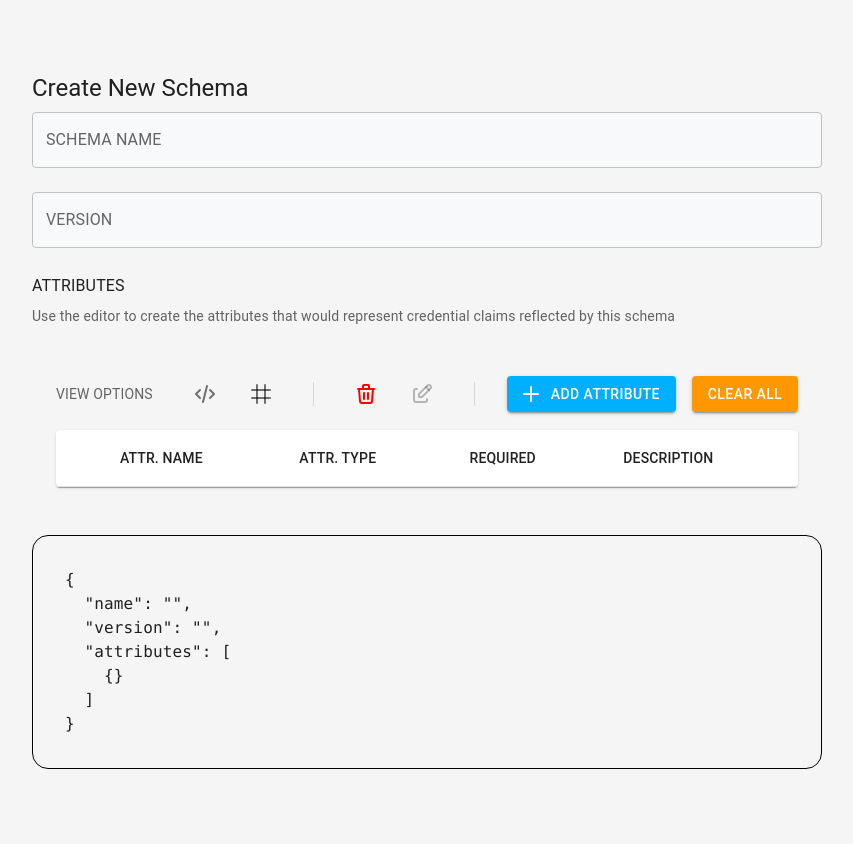
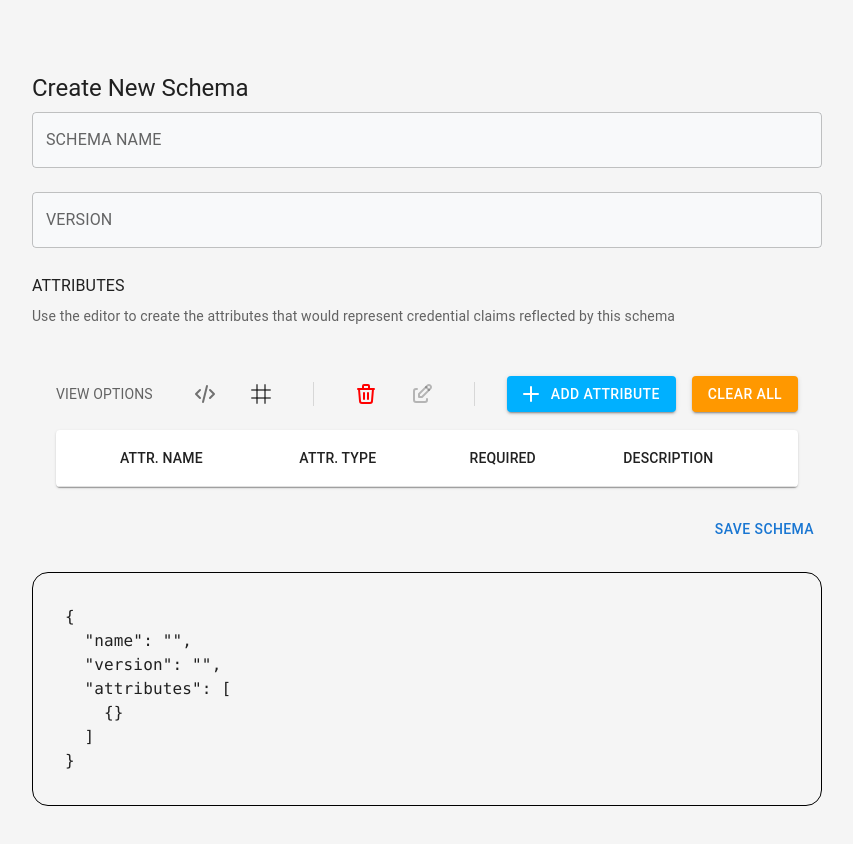
Before and after one commit to YuraAlaverdyan/schema-creator, a React (Vite) app in the folder test-task/: page / in a window 1280 px wide. Both pictures are taken after a click on the button "ADD NEW SCHEMA". Shown: the top 844 px of the page, without its empty margins (213-1066 px from the left). Built offline with nearby package versions, Linux system fonts and the light colour scheme; the HTML template or start-up script is replaced by a standard one.

Commit message:
Work proggress

```diff
--- a/test-task/src/app/features/scheme.ts
+++ b/test-task/src/app/features/scheme.ts
@@ -16,6 +16,9 @@ export const schemeSlice = createSlice({
   reducers: {
     addSchemaToList: (state, action: PayloadAction<Schema>) => {
       state.schemas = [action.payload];
+    },
+    addSchemaToSchemaList: (state, action: PayloadAction<Schema>) => {
+      state.schemas = [...state.schemas, action.payload];
     },
     deleteSchemaFromList: (state, action: PayloadAction<string>) => {
       state.schemas = state.schemas.filter((s) => s.id !== action.payload);
@@ -36,6 +39,7 @@ export const schemeSlice = createSlice({
 export const {
   addSchemaToList,
   deleteSchemaFromList,
+  addSchemaToSchemaList,
   resetAllAtributesFromSchema,
 } = schemeSlice.actions;
 
--- a/test-task/src/components/Attributes/AttributeRow.tsx
+++ b/test-task/src/components/Attributes/AttributeRow.tsx
@@ -47,7 +47,7 @@ export default function AttributeRow({
                 <TableRow>
                     <TableCell style={{ paddingBottom: 0, paddingTop: 0 }} colSpan={6}>
                         <Collapse in={expandedRows[row.id]} timeout="auto" unmountOnExit>
-                            <Box>
+                            <Box sx={{width: "100%"}}>
                                 {row.properties.map((childRow) => (
                                     <AttributeRow
                                         key={childRow.id}
--- a/test-task/src/components/PropertyInput.tsx
+++ b/test-task/src/components/PropertyInput.tsx
@@ -130,6 +130,7 @@ export default function PropertyInput({
     >
       {properties.map((property, index) => (
         <Paper
+          key={property.id}
           elevation={2}
           sx={{
             p: 3,
--- a/test-task/src/components/SchemaEditor.tsx
+++ b/test-task/src/components/SchemaEditor.tsx
@@ -3,7 +3,7 @@ import SchemaForm from "./SchemaForm";
 import SchemaList from "./SchemaList";
 import { Box, Button, CardContent } from "@mui/material";
 import { useAppDispatch, useAppSelector } from "../app/store";
-import { addSchemaToList } from "../app/features/scheme";
+import { addSchemaToSchemaList } from "../app/features/scheme";
 import { Schema } from "../app/types";
 
 export default function SchemaEditor() {
@@ -17,7 +17,7 @@ export default function SchemaEditor() {
   };
 
   const addSchema = (newSchema: Schema) => {
-    dispatch(addSchemaToList(newSchema));
+    dispatch(addSchemaToSchemaList(newSchema));
   };
 
   return (
--- a/test-task/src/components/SchemaForm.tsx
+++ b/test-task/src/components/SchemaForm.tsx
@@ -16,7 +16,7 @@ export default function SchemaForm({
   initialSchema,
   onSubmit,
 }: SchemaFormProps) {
-  const [schema, setSchema] = useState<Schema>(initialSchema);
+  const [schema, setSchema] = useState<Schema>(JSON.parse(JSON.stringify(initialSchema)));
   const [isOpenModal, setIsOpenModal] = useState<boolean>(false);
   const [isEditing, setIsEditing] = useState<boolean>(false);
   const [selectedIds, setSelectedIds] = useState<string[]>([]);
@@ -186,7 +186,7 @@ export default function SchemaForm({
               overflowY: "scroll",
               display: "flex",
               flexDirection: "column",
-              gap: "30px"
+              gap: "30px",
             }}
           >
             <PropertyInput
@@ -202,11 +202,13 @@ export default function SchemaForm({
               isEditing={isEditing}
               setSchemaAttributes={setSchemaAttributes}
             />
-            <Box sx={{
-                display: 'flex',
+            <Box
+              sx={{
+                display: "flex",
                 gap: "15px",
-                justifyContent: "flex-end"
-            }}>
+                justifyContent: "flex-end",
+              }}
+            >
               <Button variant="outlined" onClick={() => setIsOpenModal(false)}>
                 Close
               </Button>
@@ -217,6 +219,13 @@ export default function SchemaForm({
           </Paper>
         }
       />
+      <Box sx={{
+        display: 'flex',
+        width: '100%',
+        justifyContent: 'flex-end',
+      }}>
+        <Button onClick={() => onSubmit(schema)}>Save schema</Button>
+      </Box>
     </Box>
   );
 }
--- a/test-task/src/components/SchemaList.tsx
+++ b/test-task/src/components/SchemaList.tsx
@@ -14,7 +14,7 @@ export default function SchemaList({ schemas }: SchemaListProps) {
 
   const renderPropertyRow = (prop: SchemaProperty, level = 0): ReactNode => (
     <>
-      <TableRow key={prop.name}>
+      <TableRow key={prop.id + Math.random() * 1000000}>
         <TableCell
           className="font-medium"
           style={{ paddingLeft: `${level * 1.5}rem` }}
@@ -42,6 +42,7 @@ export default function SchemaList({ schemas }: SchemaListProps) {
     >
       {schemas.map((schema) => (
         <Box
+          key={schema.id}
           sx={{
             p: 3,
             border: "1px solid black",
```
